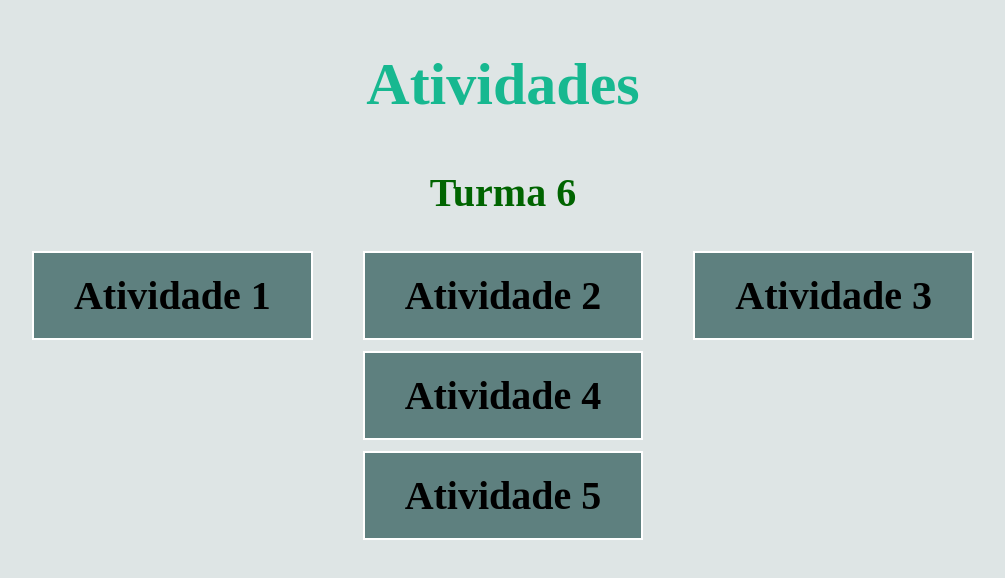
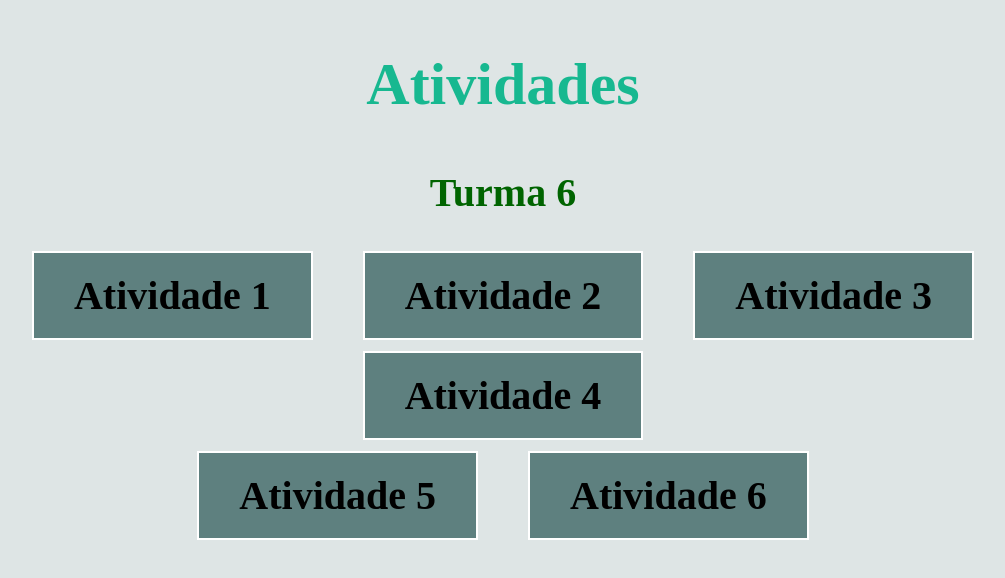
Before and after one commit to lebouska/aulas, a plain HTML site: page index.html in a window 1280 px wide. Shown: the whole page, without its empty margins (137-1142 px from the left). Drawn offline with Linux system fonts and the light colour scheme.

Commit message:
Update index.html

```diff
--- a/index.html
+++ b/index.html
@@ -17,8 +17,8 @@
         <a href="https://www.matific.com/bra/pt-br/home/maths/episode/tile-a-shape-create-composite-shapes-simple-with-rotation/" target="_blank" rel="noopener noreferrer" class="button">Atividade 4</a>
         <br>
         <a href="https://www.escolagames.com.br/jogos/aventura-geometrica" target="_blank" rel="noopener noreferrer" class="button">Atividade 5</a>
-        <!--<a href="https://www.matific.com/bra/pt-br/home/maths/episode/multiplication-algorithm-multiply-two-digit-by-two-digit-numbers-vertical-algorithm/" target="_blank" rel="noopener noreferrer" class="button">Atividade 6</a>
-        <a href="https://www.matific.com/bra/pt-br/home/maths/episode/divide-before-long-divide-three-digit-by-one-digit-numbers-long-division/" target="_blank" rel="noopener noreferrer" class="button">Atividade 7</a> -->
+        <a href="https://tuxmath.org/index-pt.html?opt_lang=pt" target="_blank" rel="noopener noreferrer" class="button">Atividade 6</a>
+        <!--<a href="https://www.matific.com/bra/pt-br/home/maths/episode/divide-before-long-divide-three-digit-by-one-digit-numbers-long-division/" target="_blank" rel="noopener noreferrer" class="button">Atividade 7</a> -->
     </div>
 
 </ul>
```
